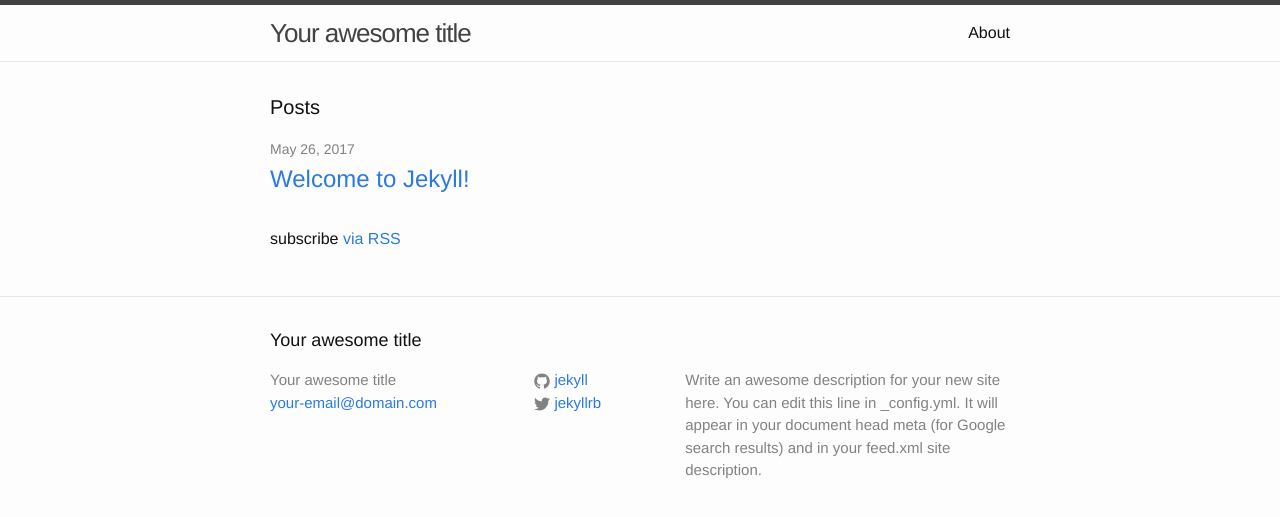
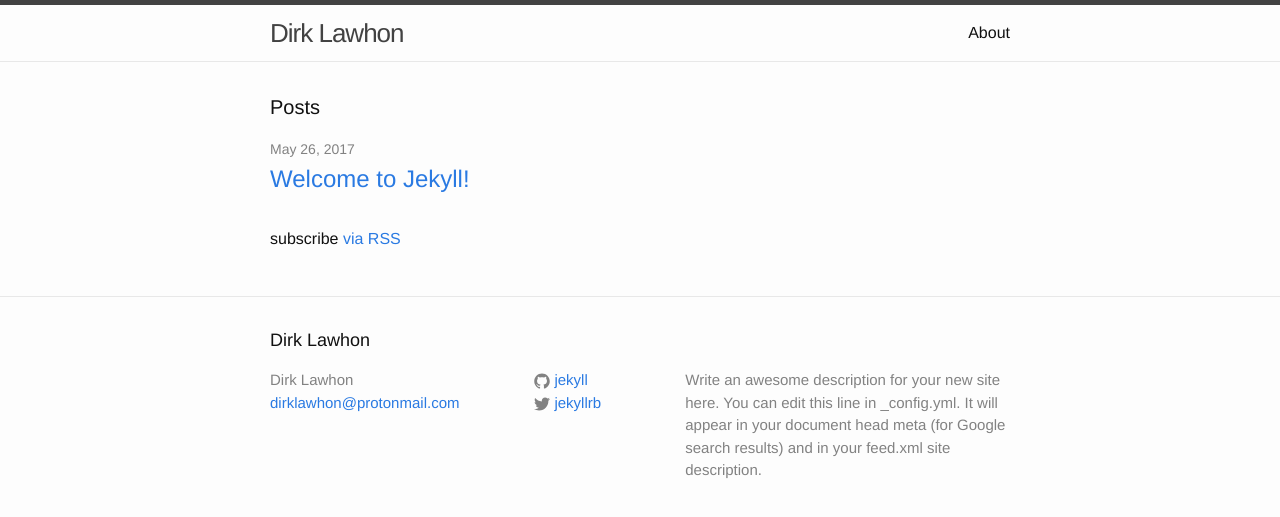
Before and after one commit to dirk-lawhon/dirk-lawhon.github.io, a Jekyll site: the page built from index.html, in a window 1280 px wide. Shown: the top 517 px of the page. Built offline with Jekyll 4.4.1, drawn with Linux system fonts in a browser that asks for light colours.

Commit message:
Update _config.yml

```diff
--- a/_config.yml
+++ b/_config.yml
@@ -6,14 +6,14 @@
 # 'jekyll serve'. If you change this file, please restart the server process.
 
 # Site settings
-title: Your awesome title
-email: your-email@domain.com
+title: Dirk Lawhon
+email: dirklawhon@protonmail.com
 description: > # this means to ignore newlines until "baseurl:"
   Write an awesome description for your new site here. You can edit this
   line in _config.yml. It will appear in your document head meta (for
   Google search results) and in your feed.xml site description.
 baseurl: "" # the subpath of your site, e.g. /blog
-url: "http://yourdomain.com" # the base hostname & protocol for your site
+url: "http://dirklawhon.com" # the base hostname & protocol for your site
 twitter_username: jekyllrb
 github_username:  jekyll
 
```
